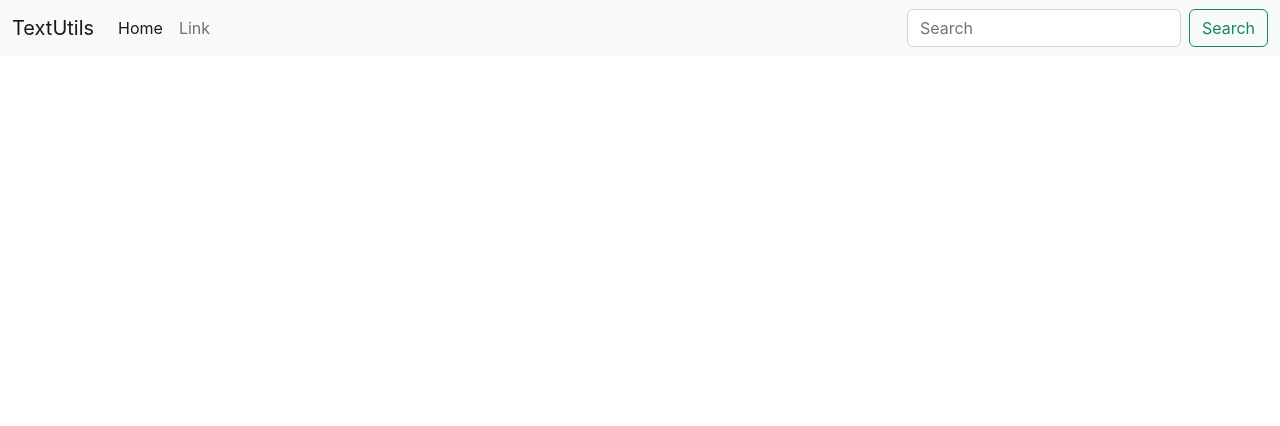
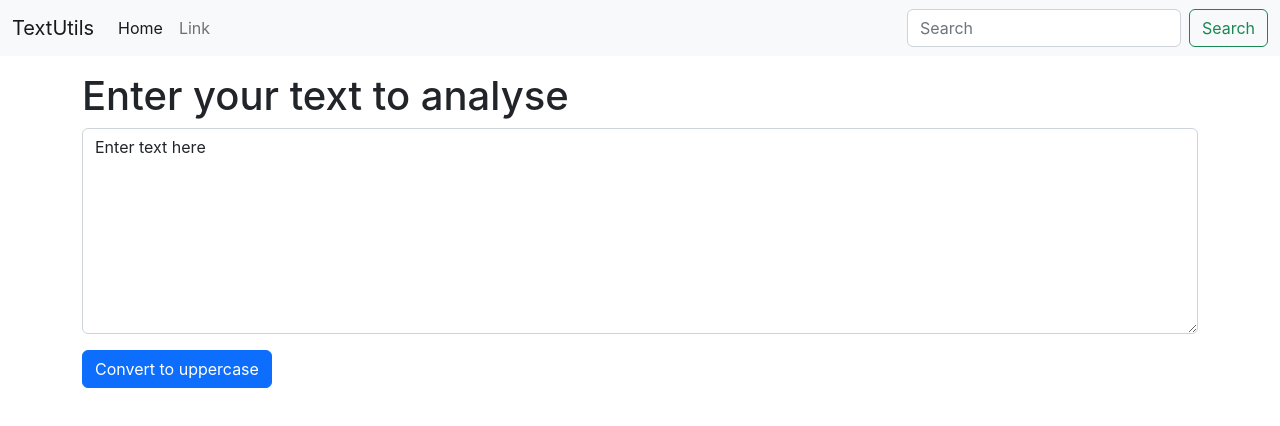
Before and after one commit to luniv06/TextUtils, a React (Create React App) app: page / in a window 1280 px wide. Shown: the top 426 px of the page. Built offline with nearby package versions, Linux system fonts and the light colour scheme.

Commit message:
event handling

```diff
--- a/src/App.js
+++ b/src/App.js
@@ -1,10 +1,14 @@
 import './App.css';
 import Navbar from './components/Navbar';
+import TextForm from './components/TextForm';
 
 function App() {
   return (
     <>
       <Navbar title="TextUtils" />
+      <div className="container my-3">
+        <TextForm heading="Enter your text to analyse" />
+      </div>
     </>
   );
 }
--- /dev/null
+++ b/src/components/TextForm.js
@@ -0,0 +1,31 @@
+import React, { useState } from 'react';
+
+export default function TextForm(props) {
+  const handleUpClick = () => {
+    let newText = text.toUpperCase();
+    setText(newText);
+  };
+  const handleOnChange = (event) => {
+    console.log('on change');
+    setText(event.target.value);
+  };
+
+  const [text, setText] = useState('Enter text here');
+  return (
+    <div>
+      <h1>{props.heading}</h1>
+      <div className="mb-3">
+        <textarea
+          className="form-control"
+          id="myBox"
+          rows="8"
+          value={text}
+          onChange={handleOnChange}
+        ></textarea>
+      </div>
+      <button className="btn btn-primary" onClick={handleUpClick}>
+        Convert to uppercase
+      </button>
+    </div>
+  );
+}
```
